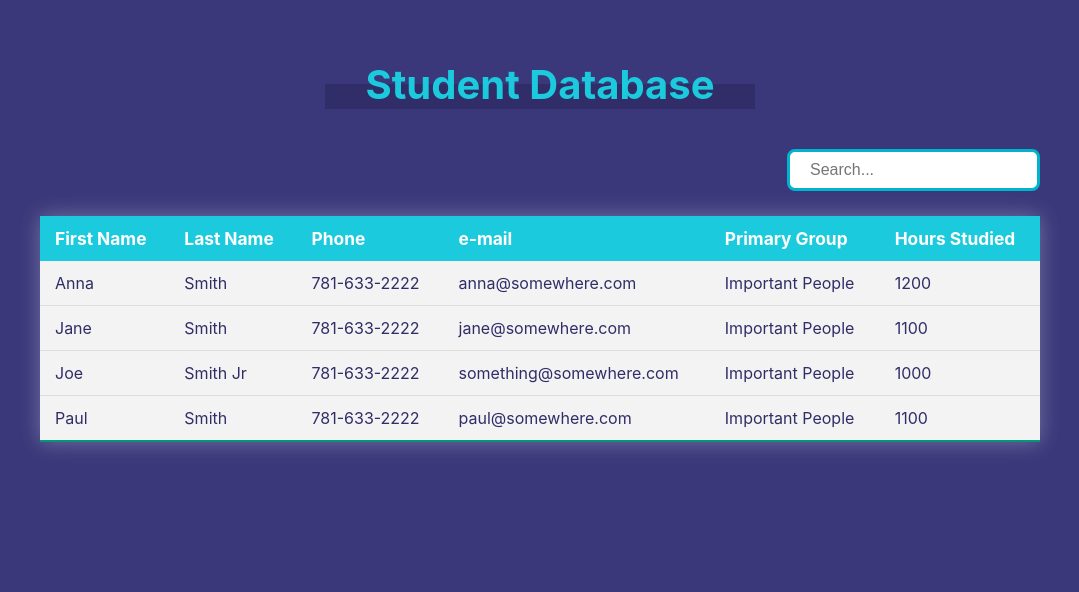
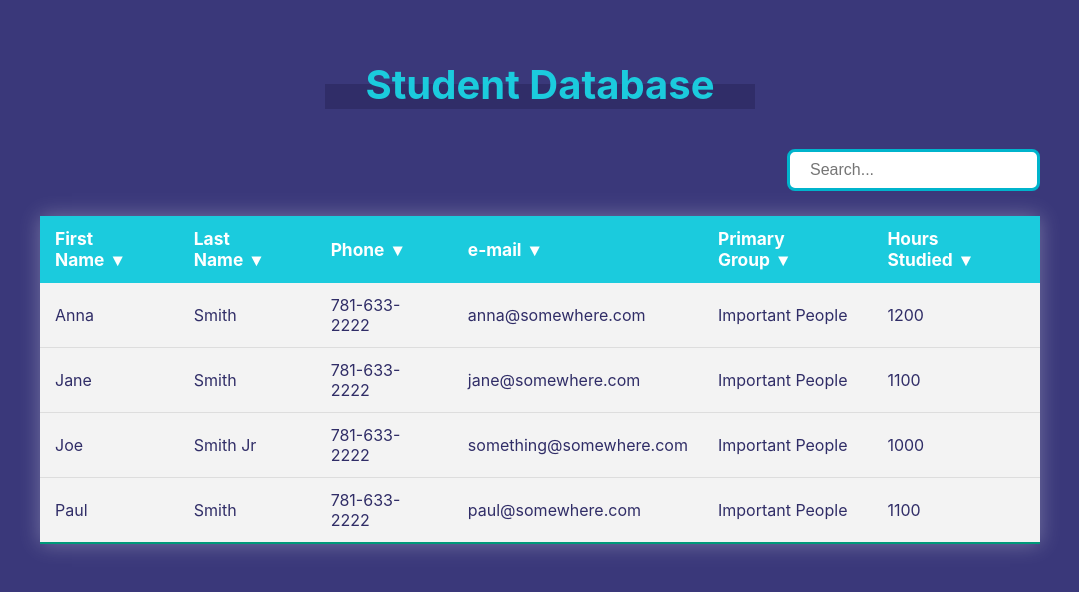
Before and after one commit to appinha/student-database, a React (Create React App) app in the folder app/: page / in a window 1280 px wide. Shown: the top 592 px of the page, without its empty margins (100-1179 px from the left). Built offline with nearby package versions, Linux system fonts and the light colour scheme.

Commit message:
Adds sorting button to headers

```diff
--- a/app/src/App.css
+++ b/app/src/App.css
@@ -49,6 +49,12 @@
   font-size: 13pt;
 }
 
+.Table thead tr th span {
+  margin-left: 8px;
+  cursor: pointer;
+  font-family: monospace;
+}
+
 .Table th,
 .Table td {
     padding: 12px 15px;
--- a/app/src/Table.tsx
+++ b/app/src/Table.tsx
@@ -1,7 +1,7 @@
 import React, { useEffect, useState } from 'react';
 import jsonData from './data.json';
 
-const HEADERS = [
+const ORDERED_HEADERS = [
   "First Name",
   "Last Name",
   "Phone",
@@ -23,31 +23,57 @@ type Header = keyof typeof HEADER_MAP;
 type Attribute = typeof HEADER_MAP[Header];
 
 type Entry = {
-  email: string;
-  firstName: string;
-  lastName: string;
-  primaryGroup: string;
-  phoneNumber: string;
-  hoursStudied: string;
+  [key in Attribute]: string;
 };
 
+type Sorting = '▼' | '▲' | '-';
+
+type SortingState = {
+  [key in Attribute]: Sorting;
+};
+
+const asc = (attr: Attribute) => (a: Entry, b: Entry) =>
+  (a[attr] > b[attr]) ? 1 : ((b[attr] > a[attr]) ? -1 : 0);
+
+const des = (attr: Attribute) => (a: Entry, b: Entry) =>
+  (b[attr] > a[attr]) ? 1 : ((a[attr] > b[attr]) ? -1 : 0);
+
+const getDefaultSortedData = (data: Entry[]) => data.sort(asc("firstName"));
+const originalData = getDefaultSortedData(jsonData.students);
+
+const getNextSorting = (current: Sorting) => {
+  switch(current) {
+    case '▼':
+      return { icon: '▲', transform: des };
+    case '▲':
+      return { icon: '-', transform: asc };
+    default:
+      return { icon: '▼', transform: null };
+  }
+};
+
+const initSortingState = () => Object.values(HEADER_MAP).reduce((acc, value) =>
+    ({ ...acc, [value]: '▼' }), {} as SortingState);
+
 export default function Table() {
-  const [data, setData] = useState(sortedData);
+  const [data, setData] = useState(originalData);
   const [searchValue, setSearchValue] = useState("");
+  const [sorting, setSorting] = useState(initSortingState);
 
   useEffect(() => {
     if (searchValue.length > 0) {
-      const newData = sortedData.filter((entry) =>
+      const newData = originalData.filter((entry) =>
         Object.values(entry).some((text) =>
           text.toLowerCase().includes(searchValue.toLowerCase())));
       setData(newData);
     } else {
-      setData(sortedData);
+      setData(originalData);
+      setSorting(initSortingState());
     }
   // eslint-disable-next-line react-hooks/exhaustive-deps
   }, [searchValue])
 
-  const search = (
+  const searchBar = (
     <div className="Search">
       <input
         aria-label="Search"
@@ -59,20 +85,43 @@ export default function Table() {
     </div>
   );
 
+  const renderSortingButton = (header: Header) => {
+    const attr = HEADER_MAP[header];
+    const handleButtonClick = () => {
+      const { icon, transform } = getNextSorting(sorting[attr]);
+      const newData = transform ? data.sort(transform(attr)) : getDefaultSortedData(data);
+      setData(newData);
+      setSorting({ ...sorting, [attr]: icon });
+    }
+    return <span onClick={handleButtonClick}>{sorting[attr]}</span>;
+  };
+
+  const headerRow = (
+    <tr key={'headers'}>
+      {ORDERED_HEADERS.map((header, index) => (
+        <th key={index}>
+          {header}{renderSortingButton(header)}
+        </th>
+      ))}
+    </tr>
+  );
+
   const renderRow = (entry: Entry) => (
     <tr key={entry.email}>
-      {HEADERS.map((header, index) => (<td key={index}>{entry[HEADER_MAP[header]]}</td>))}
+      {ORDERED_HEADERS.map((header, index) => (
+        <td key={index}>
+          {entry[HEADER_MAP[header]]}
+        </td>
+      ))}
     </tr>
-  )
+  );
 
   return (
     <div className="wrapper">
-      {search}
+      {searchBar}
       <table className="Table">
         <thead>
-          <tr key={'headers'}>
-            {HEADERS.map((header, index) => (<th key={index}>{header}</th>))}
-          </tr>
+          {headerRow}
         </thead>
         <tbody>
           {data.map((entry) => renderRow(entry))}
@@ -81,8 +130,3 @@ export default function Table() {
     </div>
   );
 }
-
-const cmp = (attr: Attribute) => (a: Entry, b: Entry) =>
-  (a[attr] > b[attr]) ? 1 : ((b[attr] > a[attr]) ? -1 : 0);
-
-const sortedData = jsonData.students.sort(cmp("firstName"))
```
Also changed, not shown: 1 other file (tests, documents, lock files or other folders).
